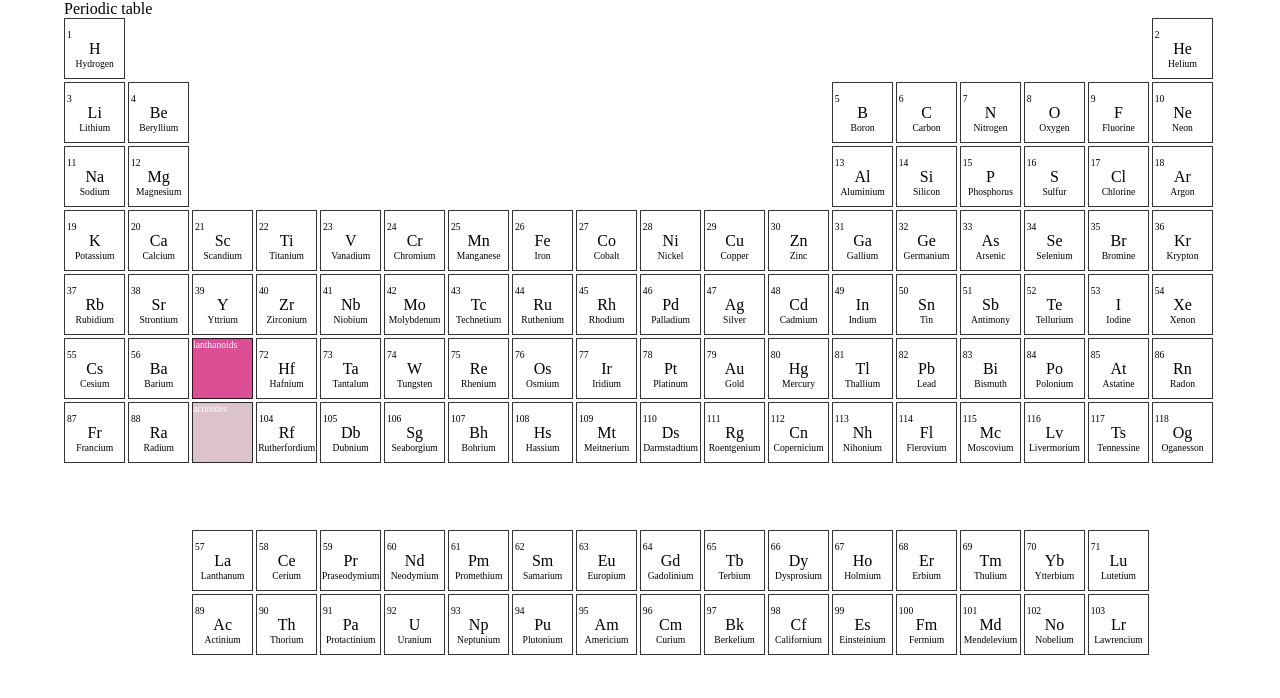
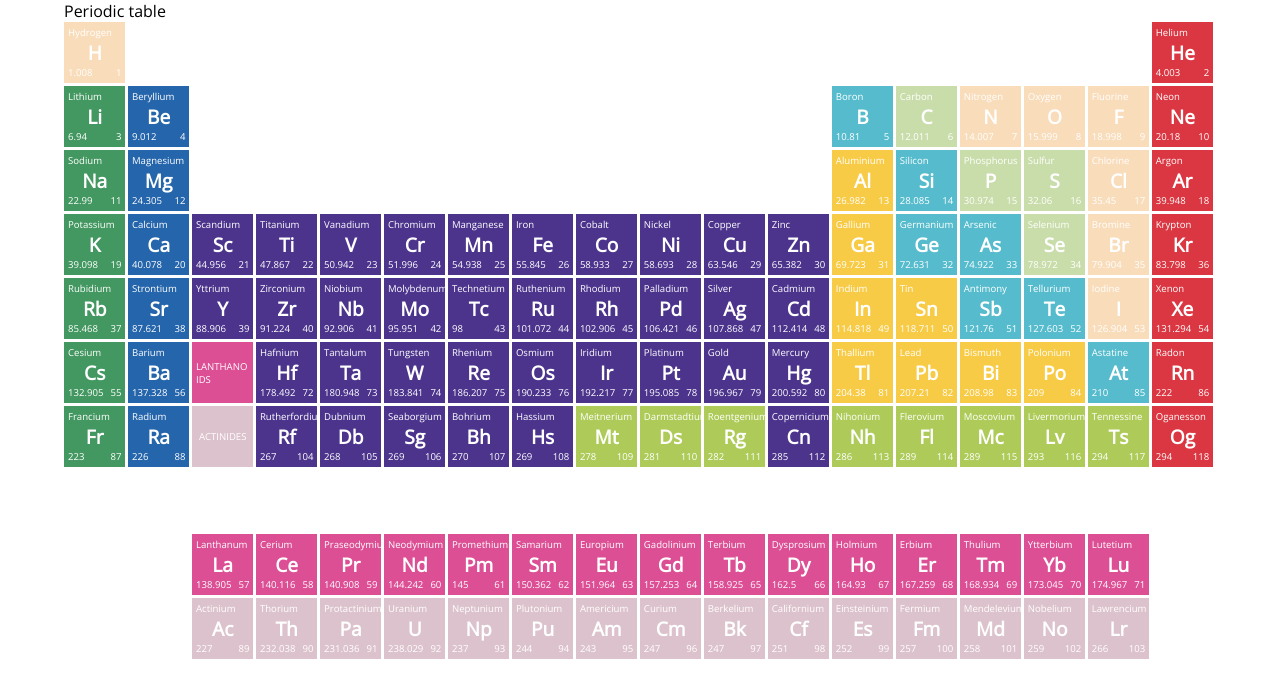
Before and after one commit to malcodeman/periodic-grid, a React (Create React App) app: page / in a window 1280 px wide. Shown: the top 698 px of the page. Built offline with nearby package versions, Linux system fonts and the light colour scheme.

Commit message:
Improves styling

```diff
--- a/src/App.module.css
+++ b/src/App.module.css
@@ -41,25 +41,35 @@
 }
 
 .element {
-  border: 1px solid rgba(0, 0, 0, 0.8);
-  padding: 2px;
+  padding: 4px;
   display: flex;
   flex-direction: column;
-  justify-content: center;
-  align-items: center;
+  justify-content: space-between;
+  background-color: #000;
+  color: #fff;
+}
+
+.name {
+  font-size: 0.6rem;
+}
+
+.symbol {
+  font-size: 1.2rem;
+  font-weight: bold;
+  align-self: center;
+  text-transform: capitalize;
+}
+
+.footer {
+  display: flex;
+  justify-content: space-between;
+}
+
+.atomicMass {
+  font-size: 0.6rem;
 }
 
 .number {
-  font-size: 0.6rem;
-  align-self: flex-start;
-  justify-self: flex-start;
-}
-
-.symbol {
-  font-size: 1rem;
-}
-
-.name {
   font-size: 0.6rem;
 }
 
@@ -238,25 +248,31 @@
 }
 
 .lanthanoids {
-  border: 1px solid rgba(0, 0, 0, 0.8);
   display: none;
   background-color: #dc4f95;
   color: #fff;
   font-size: 0.6rem;
+  padding: 4px;
+  text-transform: uppercase;
+  word-break: break-all;
 }
 
 .actinides {
-  border: 1px solid rgba(0, 0, 0, 0.8);
   display: none;
   background-color: #dcc2cc;
   color: #fff;
   font-size: 0.6rem;
+  padding: 4px;
+  text-transform: uppercase;
+  word-break: break-all;
 }
 
 @media (min-width: 1200px) {
   .lanthanoids,
   .actinides {
-    display: block;
+    display: flex;
+    align-items: center;
+    justify-content: center;
     height: calc(86.4vw / 18);
     width: calc(86.4vw / 18);
   }
@@ -269,3 +285,46 @@
     grid-row-start: 7;
   }
 }
+
+.halogenCategory {
+  background-color: #f9dcba;
+}
+
+.nobleGasCategory {
+  background-color: #db3742;
+}
+
+.alkaliMetalCategory {
+  background-color: #439760;
+}
+
+.alkalineEarthMetalCategory {
+  background-color: #2565ab;
+}
+
+.metalloidCategory {
+  background-color: #56bccd;
+}
+
+.otherNonmetalCategory {
+  background-color: #c9ddaa;
+}
+
+.postTransitionMetalCategory {
+  background-color: #f8cb46;
+}
+.lanthanideCategory {
+  background-color: #dc4f95;
+}
+
+.actinidesCategory {
+  background-color: #dcc2cc;
+}
+
+.transitionMetalCategory {
+  background-color: #4c348d;
+}
+
+.unknownCategory {
+  background-color: #aecb59;
+}
--- a/src/App.tsx
+++ b/src/App.tsx
@@ -4,6 +4,34 @@ import style from "./App.module.css";
 import elements from "./data/elements.json";
 
 class App extends Component<{}, {}> {
+  getStyle = (category: string): string => {
+    switch (category) {
+      case "diatomic nonmetal":
+        return `${style.element} ${style.halogenCategory}`;
+      case "noble gas":
+        return `${style.element} ${style.nobleGasCategory}`;
+      case "alkali metal":
+        return `${style.element} ${style.alkaliMetalCategory}`;
+      case "alkaline earth metal":
+        return `${style.element} ${style.alkalineEarthMetalCategory}`;
+      case "metalloid":
+        return `${style.element} ${style.metalloidCategory}`;
+      case "polyatomic nonmetal":
+        return `${style.element} ${style.otherNonmetalCategory}`;
+      case "post-transition metal":
+        return `${style.element} ${style.postTransitionMetalCategory}`;
+      case "lanthanide":
+        return `${style.element} ${style.lanthanideCategory}`;
+      case "actinide":
+        return `${style.element} ${style.actinidesCategory}`;
+      case "transition metal":
+        return `${style.element} ${style.transitionMetalCategory}`;
+      case "unknown":
+        return `${style.element} ${style.unknownCategory}`;
+      default:
+        return style.element;
+    }
+  };
   render() {
     return (
       <div className={style.container}>
@@ -12,13 +40,18 @@ class App extends Component<{}, {}> {
           {elements.map(element => {
             return (
               <div
-                className={style.element}
+                className={this.getStyle(element.category)}
                 data-element={element.number}
                 key={element.number}
               >
-                <span className={style.number}>{element.number}</span>
+                <span className={style.name}>{element.name}</span>
                 <span className={style.symbol}>{element.symbol}</span>
-                <span className={style.name}>{element.name}</span>
+                <footer className={style.footer}>
+                  <span className={style.atomicMass}>
+                    {element.atomic_mass.toLocaleString()}
+                  </span>
+                  <span className={style.number}>{element.number}</span>
+                </footer>
               </div>
             );
           })}
--- a/src/index.css
+++ b/src/index.css
@@ -1,3 +1,5 @@
+@import url("https://fonts.googleapis.com/css?family=Open+Sans");
+
 html {
   box-sizing: border-box;
 }
@@ -13,6 +15,10 @@ p {
   margin: 0;
 }
 
+body {
+  font-family: "Open Sans", sans-serif;
+}
+
 a {
   text-decoration: none;
 }
```
Also changed, not shown: src/data/elements.json.
